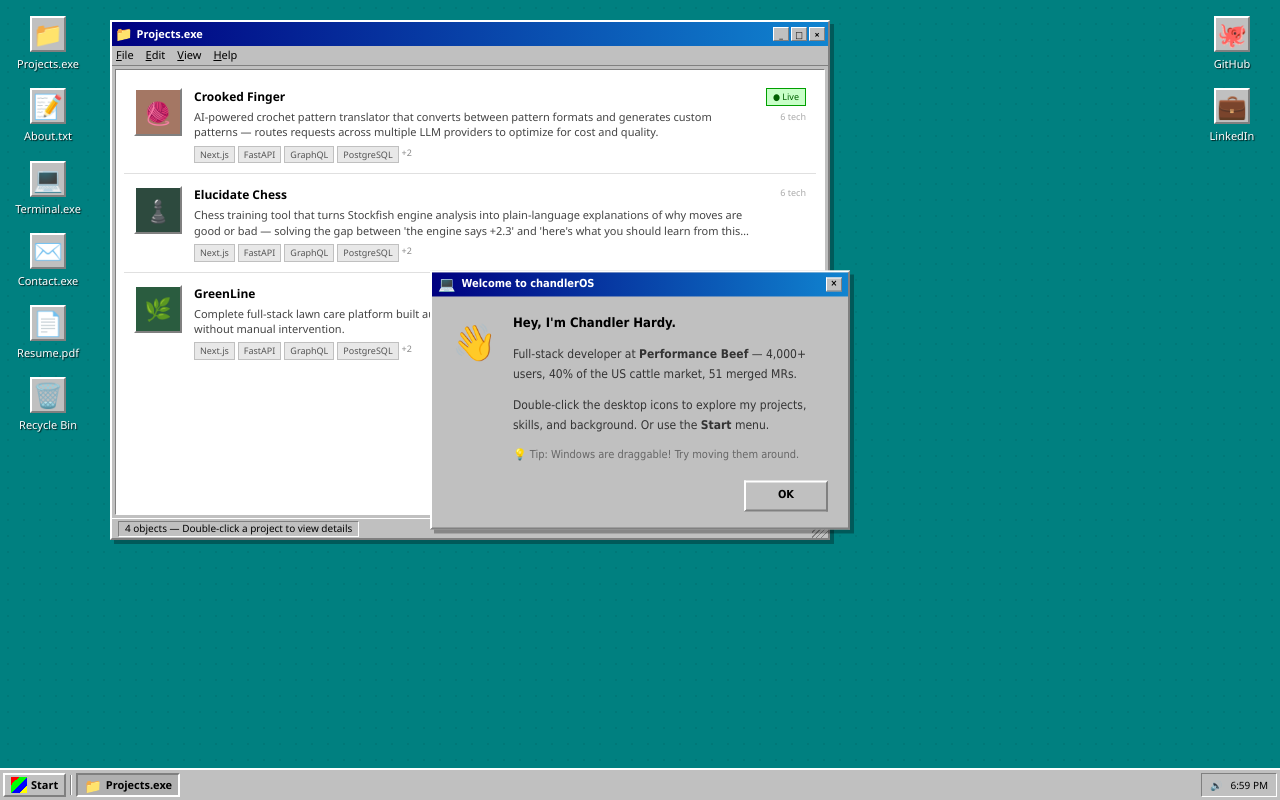
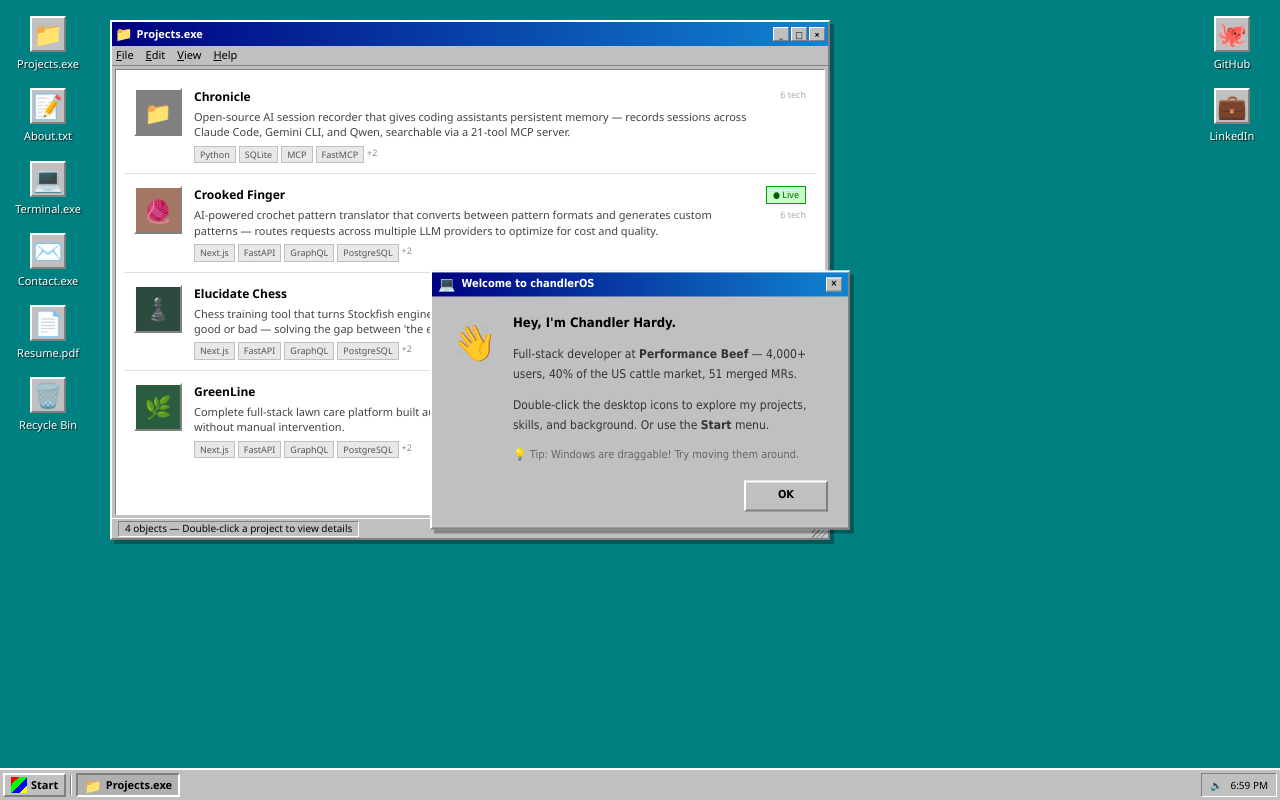
Before and after one commit to ChandlerHardy/portfolio-website, a Next.js app: page / in a window 1280 px wide. Built offline with nearby package versions, Linux system fonts and the light colour scheme.

Commit message:
feat: add Chronicle to portfolio projects

```diff
--- a/src/data/projects.ts
+++ b/src/data/projects.ts
@@ -31,6 +31,74 @@ export interface Project {
 }
 
 export const projects: Project[] = [
+  {
+    slug: "chronicle",
+    title: "Chronicle",
+    shortDescription: "Open-source AI session recorder that gives coding assistants persistent memory — records sessions across Claude Code, Gemini CLI, and Qwen, searchable via a 21-tool MCP server.",
+    description: "Chronicle is a local-first development memory system that records AI coding sessions, links them to git commits, and makes everything searchable through a Model Context Protocol server. 140 tests, multi-provider AI summarization, and database-tracked project management.",
+    image: "/projects/chronicle/hero.png",
+    tags: ["Python", "SQLite", "MCP", "FastMCP", "Claude Code", "Gemini"],
+    githubUrl: "https://github.com/ChandlerHardy/chronicle",
+    backgroundColor: "#1a1a2e",
+
+    overview: "Modern developers use multiple AI coding assistants, but each session starts from scratch with zero memory. Chronicle solves this by creating a searchable, AI-powered memory system — recording full session transcripts, linking them to git commits, and exposing everything through a Model Context Protocol server that AI assistants can query directly.",
+
+    features: [
+      "Full session recording across Claude Code, Gemini CLI, and Qwen with transcript capture",
+      "MCP server with 21 queryable tools — AI assistants can search past sessions directly",
+      "AI-powered summarization via Gemini and Ollama with intelligent chunking for large sessions",
+      "Automatic git commit linking — connects commits to the AI sessions that created them",
+      "Database-tracked project management with milestones, next steps, and roadmap views",
+      "Multi-project organization with automatic repository detection",
+      "Claude Skills marketplace integration with 3 pre-built skills",
+      "Obsidian vault export for knowledge graph visualization",
+      "Full-text search with boolean operators across all sessions and commits",
+      "Cross-platform agent prompts adaptable to Cursor, Windsurf, and other AI tools"
+    ],
+
+    techStack: [
+      {
+        category: "Core",
+        items: ["Python 3.11+", "SQLite", "SQLAlchemy ORM", "Click CLI"]
+      },
+      {
+        category: "MCP Server",
+        items: ["FastMCP framework", "21 tools (query + CRUD)", "Model Context Protocol"]
+      },
+      {
+        category: "AI Integration",
+        items: ["Google Gemini API", "Ollama (local LLM)", "Multi-provider summarization"]
+      },
+      {
+        category: "Testing",
+        items: ["pytest", "140 tests across 8 modules", "Full CRUD coverage"]
+      }
+    ],
+
+    challenges: [
+      {
+        title: "MCP Server Design",
+        description: "Built a 21-tool MCP server that exposes session queries, project management CRUD, and roadmap views — enabling any MCP-compatible AI assistant to query the Chronicle database directly during conversations."
+      },
+      {
+        title: "Large Session Summarization",
+        description: "AI coding sessions can produce massive transcripts. Implemented intelligent chunked summarization that processes sessions in segments, then consolidates into coherent summaries — working across both cloud (Gemini) and local (Ollama) providers."
+      },
+      {
+        title: "Cross-Platform Memory",
+        description: "Designed the system to work across Claude Code, Gemini CLI, and Qwen — recording sessions from any tool and making the combined history searchable from any other tool via MCP."
+      }
+    ],
+
+    outcomes: [
+      "Open-source project that attracted recruiter attention on GitHub",
+      "140 passing tests across 8 test modules with comprehensive CRUD coverage",
+      "Demonstrated 2,700x ROI from real-world usage — past session search saving hours of re-explanation",
+      "Published to Claude Skills marketplace with 3 pre-built workflow skills",
+      "Pioneered the concept of AI session recording as a development tool"
+    ]
+  },
+
   {
     slug: "crooked-finger",
     title: "Crooked Finger",
```
